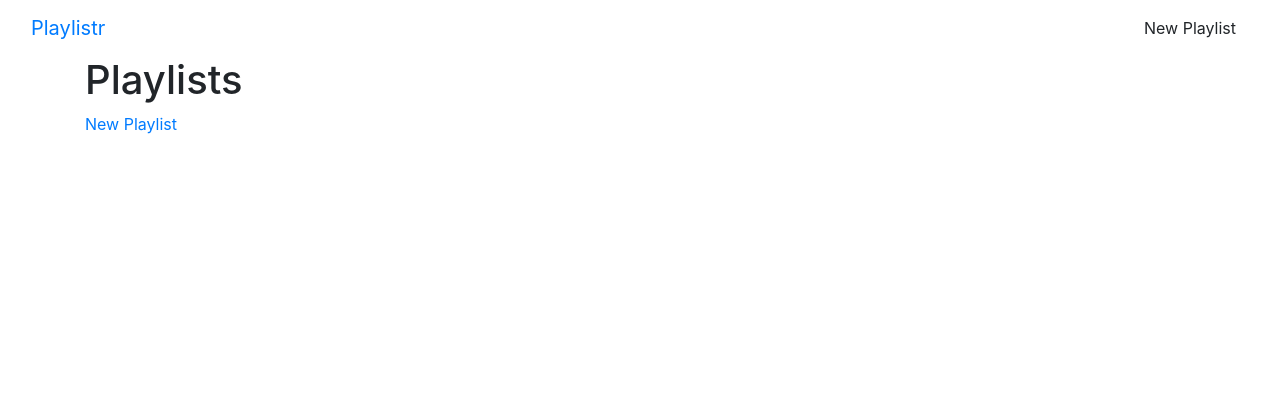
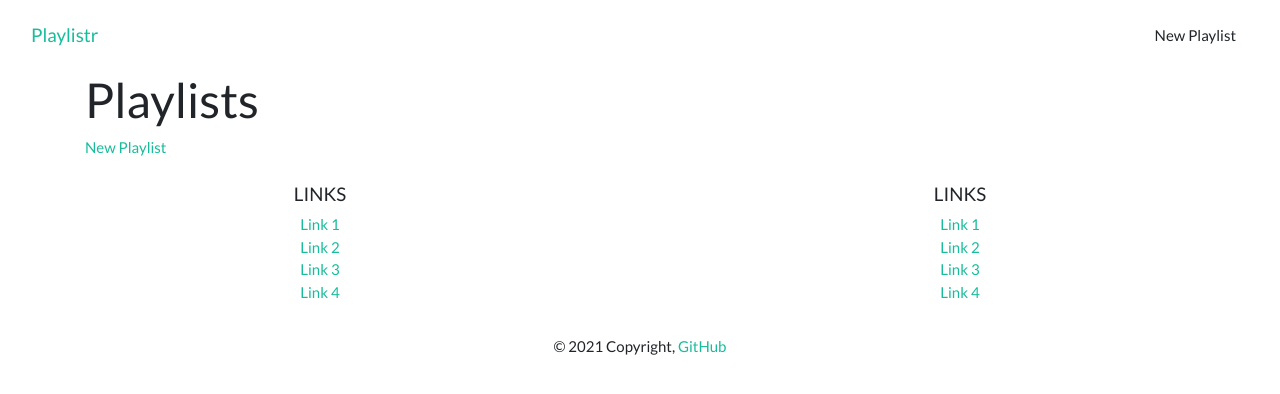
Before and after one commit to DerekXA/playlistr-tutorial, a Flask app: page / in a window 1280 px wide. Shown: the top 394 px of the page. Run offline with Flask 2, Linux system fonts and the light colour scheme; data that the repository does not hold is empty; parts of the project's set-up code (start-up, migrations or seed data) failed here and were passed over; some libraries are stand-ins or nearby versions.

Commit message:
Add files via upload

```diff
--- a/app.py
+++ b/app.py
@@ -1,11 +1,21 @@
 from flask import Flask, render_template, request, redirect, url_for
 from pymongo import MongoClient
 from bson.objectid import ObjectId
-from pymongo.message import update
+import os
+from datetime import datetime
 
-client = MongoClient()
-db = client.Playlister
+# MONGODB_URI is Config Var stored in settings: https://dashboard.heroku.com/apps/playlistr-sj/settings
+host = os.environ.get('MONGODB_URI', 'mongodb://localhost:27017/Playlister')
+client = MongoClient(host=host)
+# db = client.test
+
+# client = MongoClient(host=f'{host}?retryWrites=false')
+# client = MongoClient(host=host)
+db = client.get_default_database()
+# db = client.Playlister
+# one collection from the database called 'playlists'
 playlists = db.playlists
+comments = db.comments
 
 app = Flask(__name__)
 
@@ -17,16 +27,29 @@ def video_url_creator(id_list):
   return videos
 
 
+# @app.route('/')
+# def index():
+#   return render_template('home.html', msg='Flask is cool!!')
+
+# playlists = [
+#   { 'title': 'Cat Videos', 'description': 'Cats acting weird' },
+#   { 'title': '80\'s Music', 'description': 'Don\'t stop believing!' },
+#   { 'title': 'MC Hammer', 'description': 'Hammer Time!' }
+# ]
+
+
 @app.route('/')
 def playlists_index():
   """ Show all playlists """
   return render_template('playlists_index.html', playlists=playlists.find())
+
 
 @app.route('/playlists/new')
 def playlists_new():
   """ Create a new playlist """
   playlist = []
   return render_template('playlists_new.html', playlist=playlist, title="New Playlist")
+
 
 @app.route('/playlists', methods=['POST'])
 def playlists_submit():
@@ -44,17 +67,21 @@ def playlists_submit():
   playlists.insert_one(playlist)
   return redirect(url_for('playlists_index'))
 
+
 @app.route('/playlists/<playlist_id>')
 def playlists_show(playlist_id):
   """ Show a single playlist """
   playlist = playlists.find_one({'_id': ObjectId(playlist_id)})
-  return render_template('playlists_show.html', playlist=playlist)
+  playlist_comments = comments.find({'playlist_id': playlist_id})
+  return render_template('playlists_show.html', playlist=playlist, comments=playlist_comments)
+
 
 @app.route('/playlists/<playlist_id>/edit')
 def playlists_edit(playlist_id):
   """ Show the edit form for the playlist """
   playlist = playlists.find_one({'_id': ObjectId(playlist_id)})
   return render_template('playlists_edit.html', playlist=playlist, title='Edit Playlist')
+
 
 @app.route('/playlists/<playlist_id>', methods=['POST'])
 def playlists_update(playlist_id):
@@ -75,6 +102,7 @@ def playlists_update(playlist_id):
   # take us ack to the playlist's show page
   return redirect(url_for('playlists_show', playlist_id=playlist_id))
 
+
 @app.route('/playlists/<playlist_id>/delete', methods=['POST'])
 def playlists_delete(playlist_id):
   """ Delete one playlist """
@@ -82,11 +110,27 @@ def playlists_delete(playlist_id):
   return redirect(url_for('playlists_index'))
 
 
+@app.route('/playlists/comments', methods=['POST'])
+def comments_new():
+  """ Submit a new comment """
+  comment = {
+    'playlist_id': request.form.get('playlist_id'),
+    'title': request.form.get('title'),
+    'content': request.form.get('content'),
+  }
+  comments.insert_one(comment)
+  return redirect(url_for('playlists_show', playlist_id=request.form.get('playlist_id')))
 
 
+# USING AN <a> TAG WITHOUT POST METHOD WORKS
+@app.route('/playlists/<playlist_id>/comments/<comment_id>/delete')
+def delete_comment(playlist_id, comment_id):
+  """ Delete a comment """
+  comments.delete_one({'_id': ObjectId(comment_id)})
+  return redirect(url_for('playlists_show', playlist_id=playlist_id))
 
 
 
 
 if __name__ == '__main__':
-  app.run(debug=True)
+  app.run(debug=True, host='0.0.0.0', port=os.environ.get('PORT', 5000))
--- a/requirements.txt
+++ b/requirements.txt
@@ -1,4 +1,5 @@
 click==8.0.3
+dnspython==2.1.0
 Flask==2.0.2
 gunicorn==20.1.0
 itsdangerous==2.0.1
--- /dev/null
+++ b/runtime.txt
@@ -0,0 +1 @@
+python-3.9.7
--- a/templates/base.html
+++ b/templates/base.html
@@ -6,6 +6,7 @@
   <meta name="viewport" content="width=device-width, initial-scale=1.0">
   <title>Playlistr</title>
   <link rel="stylesheet" href="https://stackpath.bootstrapcdn.com/bootstrap/4.3.1/css/bootstrap.min.css" integrity="sha384-ggOyR0iXCbMQv3Xipma34MD+dH/1fQ784/j6cY/iJTQUOhcWr7x9JvoRxT2MZw1T" crossorigin="anonymous">
+  <link rel='stylesheet' href='https://bootswatch.com/4/flatly/bootstrap.min.css'>
 </head>
 <body>
 
@@ -17,6 +18,38 @@
     {% block content %}{% endblock %}
   </div>
 
+  <!-- Footer -->
+  <footer class='page-footer font-small blue pt-4'>
+      <div class='container-fluid text-center'>
+          <div class='row'>
+          <hr class='clearfix w-100 d-md-none pb-3'>
+          <div class='col-md-6 mb-md-0 mb-3'>
+              <h5 class='text-uppercase'>Links</h5>
+              <ul class='list-unstyled'>
+                  <li><a href='#!'>Link 1</a></li>
+                  <li><a href='#!'>Link 2</a></li>
+                  <li><a href='#!'>Link 3</a></li>
+                  <li><a href='#!'>Link 4</a></li>
+              </ul>
+          </div>
+          <div class='col-md-6 mb-md-0 mb-3'>
+              <h5 class='text-uppercase'>Links</h5>
+              <ul class='list-unstyled'>
+                  <li><a href='#!'>Link 1</a></li>
+                  <li><a href='#!'>Link 2</a></li>
+                  <li><a href='#!'>Link 3</a></li>
+                  <li><a href='#!'>Link 4</a></li>
+              </ul>
+          </div>
+          </div>
+      </div>
+      <div class='footer-copyright text-center py-3'>© 2021 Copyright,
+        <a href='#'>GitHub</a>
+      </div>
+  </footer>
+
+
+
   <!-- We'll use jquery version 3.3.1 for this tutorial -->
   <script src="https://code.jquery.com/jquery-3.3.1.slim.min.js" integrity="sha384-q8i/X+965DzO0rT7abK41JStQIAqVgRVzpbzo5smXKp4YfRvH+8abtTE1Pi6jizo" crossorigin="anonymous"></script>
   <!-- We'll use popper.js version 1.14.7 for this tutorial -->
```
Also changed, not shown: templates/partials/comment.html (added, +11 -0 lines), templates/partials/comment_form.html (added, +32 -0 lines), templates/playlists_show.html (+9 -0 lines), templates/partials/playlists_form.html (line endings or trailing spaces).
